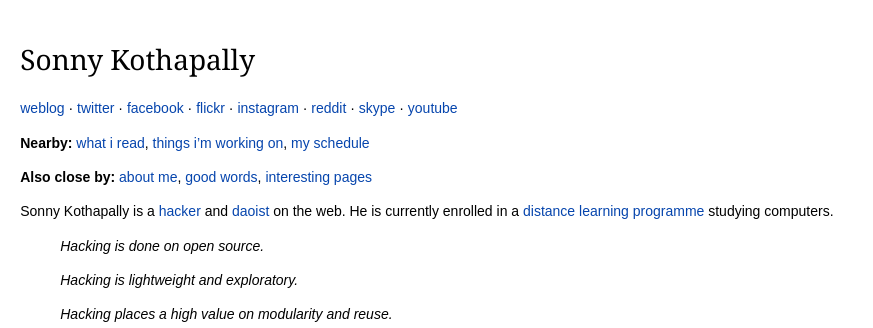
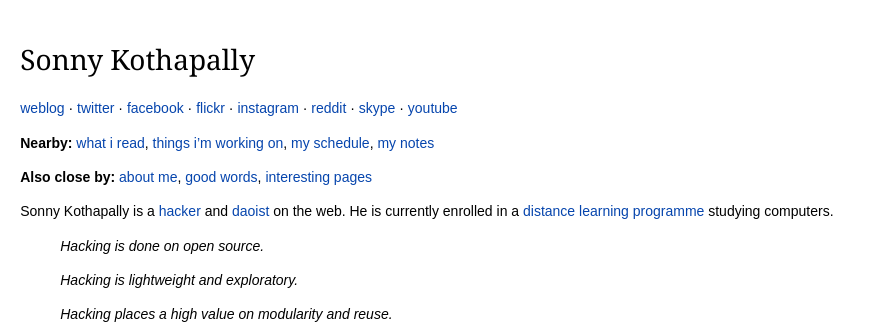
Before and after one commit to sonnyksimon/www.sonnyksimon.com, a Jekyll site: the page built from index.md, in a window 1280 px wide. Shown: the top 328 px of the page, without its empty margins (0-873 px from the left). Built offline with Jekyll 4.4.1, drawn with Linux system fonts in a browser that asks for light colours.

Commit message:
add my notes

```diff
--- a/index.md
+++ b/index.md
@@ -14,7 +14,7 @@
 [weblog](/weblog/) &middot; [twitter](http://twitter.com/sonnyksimon) &middot; [facebook](http://facebook.com/sonny.kothapally) &middot; [flickr](http://flickr.com/sonnyksimon) &middot; [instagram](http://instagram.com/sonnyksimon) &middot; [reddit](http://reddit.com/u/sonnyksimon) &middot; [skype](skype:sonnyksimon?userinfo) &middot; [youtube](http://youtube.com/sonnyksimon)
 
 
-**Nearby:** [what i read](/reading), [things i'm working on](/hacks), [my schedule](http://calendar.google.com/calendar/embed?src=sonnyksimon@gmail.com)
+**Nearby:** [what i read](/reading), [things i'm working on](/hacks), [my schedule](http://calendar.google.com/calendar/embed?src=sonnyksimon@gmail.com), [my notes](http://workflowy.com/s/reading-list/OhxwxFGQrNfSAaLn)
 
 **Also close by:** [about me](/about), [good words](/about#quotes), [interesting pages](/interesting-pages)
 
```
